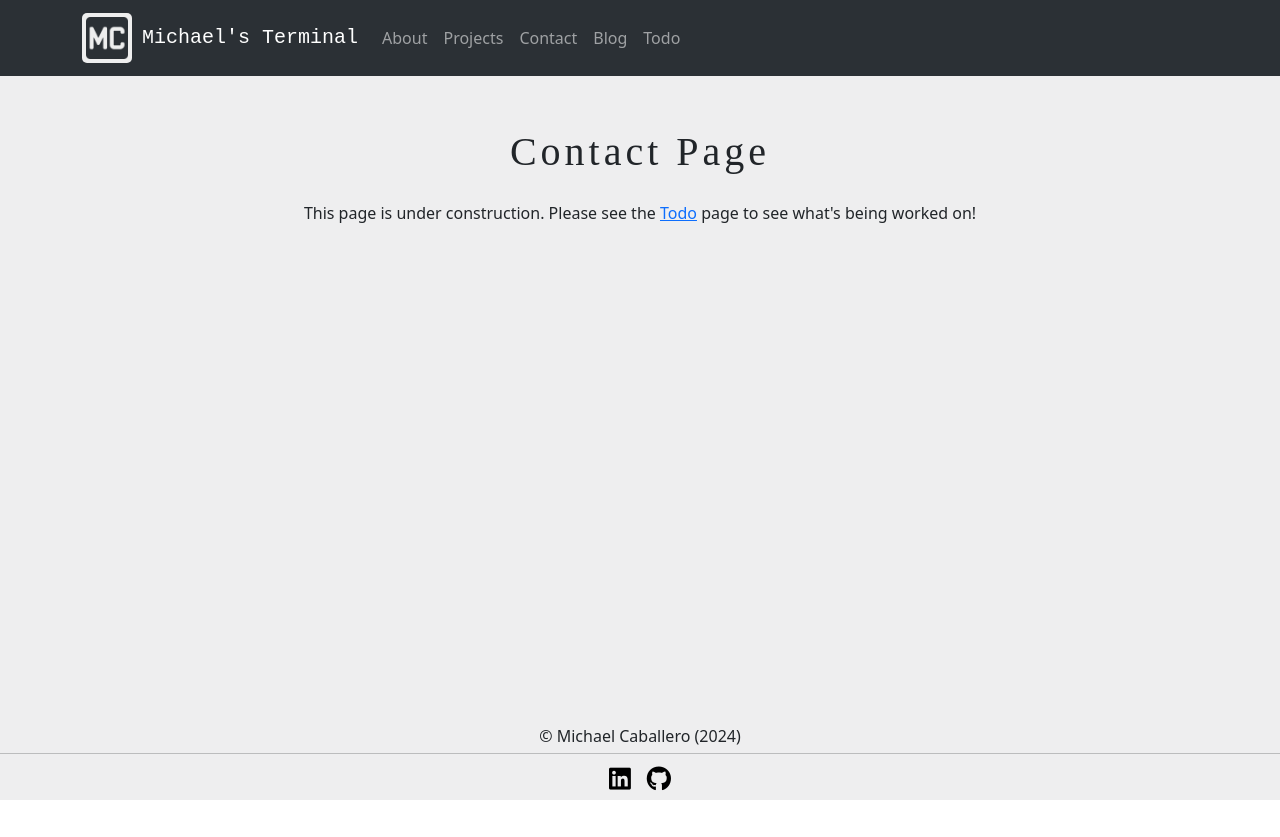
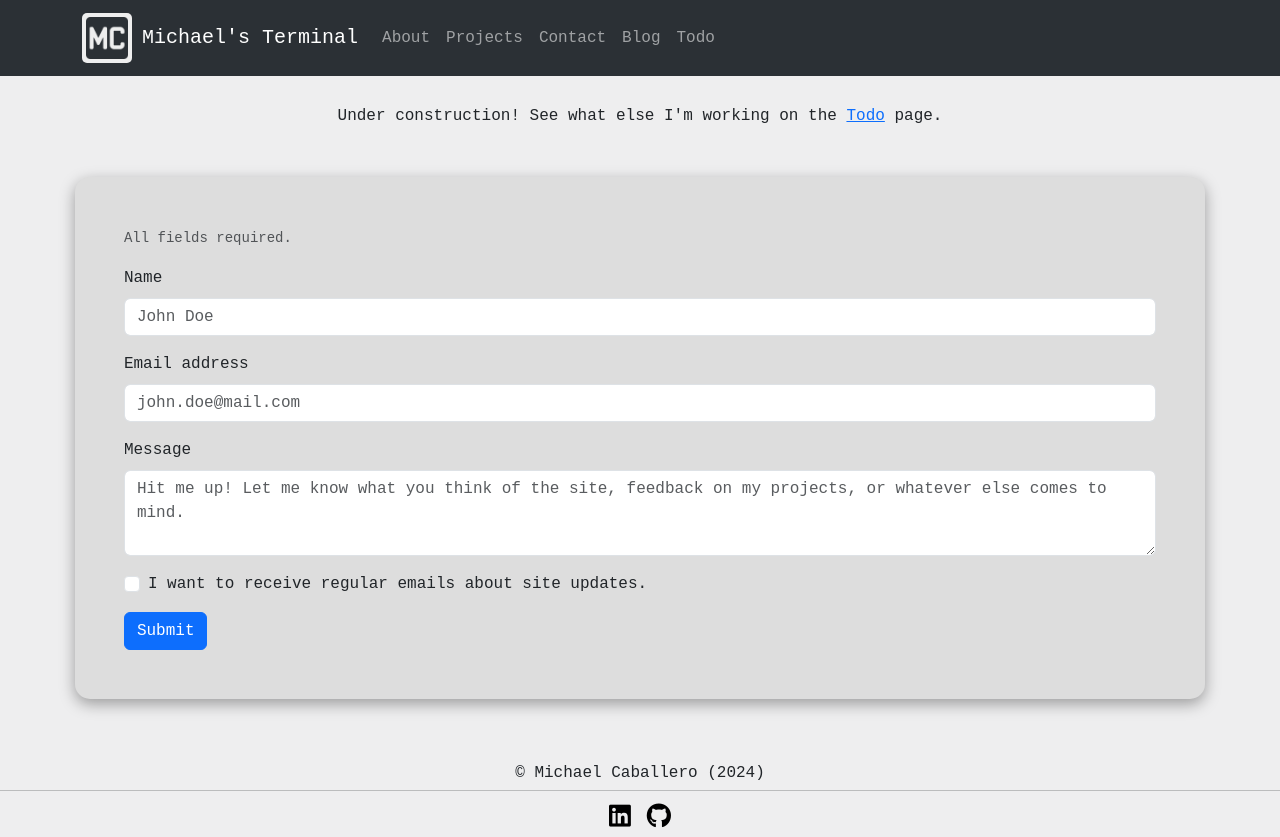
Before and after one commit to mCaballero1224/portfolio-site, a React (Vite) app in the folder frontend/: page /contact in a window 1280 px wide. Before the commit the page ends 800 px from the top, so only its background shows below. Built offline with nearby package versions, Linux system fonts and the light colour scheme.

Commit message:
Setup contact form

```diff
--- a/frontend/src/App.css
+++ b/frontend/src/App.css
@@ -1,3 +1,7 @@
+body {
+  font-family: monospace;
+}
+
 h1 {
   margin: 0 auto;
   text-align: center;
@@ -111,6 +115,14 @@ i {
   color: white;
 }
 
+#contact-form {
+  margin: 4%;
+  background-color: #DDDDDD;
+  padding: 4%;
+  border-radius: 15px;
+  box-shadow: rgba(0, 0, 0, 0.35) 0px 5px 15px;
+}
+
 @media screen and (max-width: 600px) {
   .about-section {
     display: flex;
--- a/frontend/src/routes/Contact.tsx
+++ b/frontend/src/routes/Contact.tsx
@@ -1,10 +1,122 @@
+import { useState, ChangeEvent, FormEvent } from 'react';
+import { Form, Button, Alert } from 'react-bootstrap';
 import { Link } from 'react-router-dom';
 
+interface FormData {
+  name: string;
+  email: string;
+  message: string;
+  subscribe: boolean;
+}
+
 export default function Contact() {
+  // State management
+  const [formData, setFormData] = useState<FormData>({
+    name: '',
+    email: '',
+    message: '',
+    subscribe: false,
+  });
+
+  const [submitted, setSubmitted] = useState(false);
+  const [error, setError] = useState<string | null>(null);
+
+  // Handle input changes
+  const handleChange = (e: ChangeEvent<HTMLInputElement | HTMLTextAreaElement>) => {
+    const { name, type, checked, value } = e.target;
+    if (type === 'checkbox') {
+      setFormData({
+        ...formData,
+        [name]: checked,
+      });
+    } else {
+      setFormData({
+        ...formData,
+        [name]: value,
+      });
+    }
+  };
+
+  // Handle form submission
+  const handleSubmit = (e: Formevent<HTMLFormElement>) => {
+    // Prevent default behavior
+    e.preventDefault();
+
+    // Basic validation
+    if (!formData.name || !formData.email || !formData.message) {
+      setError('Please fill out all fields.');
+      setSubmitted(false);
+      return;
+    }
+
+    setError(null);
+
+    // To be implemented: handle form submission (send data to a server
+    setSubmitted(true);
+
+    // Clear the form
+    setFormData({
+      name: '',
+      email: '',
+      message: '',
+    });
+  };
+
   return (
     <>
-      <h1>Contact Page</h1>
-      <p className="text-center">This page is under construction. Please see the <Link to='/todo'>Todo</Link> page to see what's being worked on!</p>
+      {submitted && <Alert variant="success">Thank you for your message!</Alert>}
+      {error && <Alert variant="danger">{error}</Alert>}
+      <p className="text-center">Under construction! See what else I'm working on the <Link to={`/todo`}>Todo</Link> page.</p>
+      <Form onSubmit={handleSubmit} id="contact-form">
+        <Form.Text>All fields required.</Form.Text>
+        <Form.Group controlId="formName" className="mb-3 mt-3">
+          <Form.Label>Name</Form.Label>
+          <Form.Control
+            type="text"
+            placeholder="John Doe"
+            name="name"
+            value={formData.name}
+            onChange={handleChange}
+          />
+        </Form.Group>
+
+        <Form.Group controlId="formEmail" className="mb-3">
+          <Form.Label>Email address</Form.Label>
+          <Form.Control
+            type="email"
+            placeholder="john.doe@mail.com"
+            name="email"
+            value={formData.email}
+            onChange={handleChange}
+          />
+        </Form.Group>
+
+        <Form.Group controlId="formMessage" className="mb-3">
+          <Form.Label>Message</Form.Label>
+          <Form.Control
+            as="textarea"
+            rows={3}
+            placeholder="Hit me up! Let me know what you think of the site, feedback on my projects, or whatever else comes to mind."
+            name="message"
+            value={formData.message}
+            onChange={handleChange}
+          />
+        </Form.Group>
+
+        <Form.Group controlId="formSubscribe" className="mb-3">
+          <Form.Check
+            type="checkbox"
+            label="I want to receive regular emails about site updates."
+            name="subscribe"
+            checked={formData.subscribe}
+            onChange={handleChange}
+          />
+        </Form.Group>
+
+        <Button variant="primary" type="submit">
+          Submit
+        </Button>
+      </Form>
     </>
   );
 }
--- a/frontend/src/routes/Todo.tsx
+++ b/frontend/src/routes/Todo.tsx
@@ -5,7 +5,7 @@ export default function Todo() {
   return (
     <>
       <h1>Site Todo List</h1>
-      <Accordion defaultActiveKey="0" className="todo-list">
+      <Accordion defaultActiveKey="1" className="todo-list">
         <Accordion.Item eventKey="0">
           <Accordion.Header>Building the Site<Badge bg="success" className="in-progress-badge">Complete!</Badge></Accordion.Header>
           <Accordion.Body>
@@ -21,7 +21,7 @@ export default function Todo() {
           <Accordion.Header>Making Contact Form<Badge bg="warning" className="in-progress-badge">In Progress</Badge></Accordion.Header>
           <Accordion.Body>
             <ul>
-              <li>Design form and fieldsets</li>
+              <li className="todo-done">Design form and fieldsets</li>
               <li>Handle form submission</li>
               <li>Implement email subscription via nodemailer</li>
             </ul>
```
